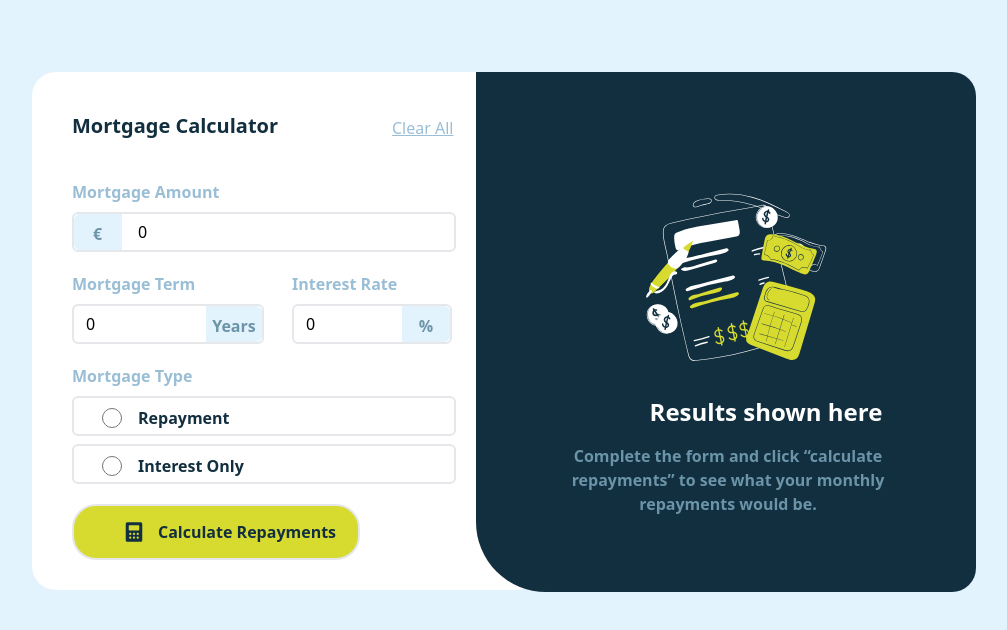
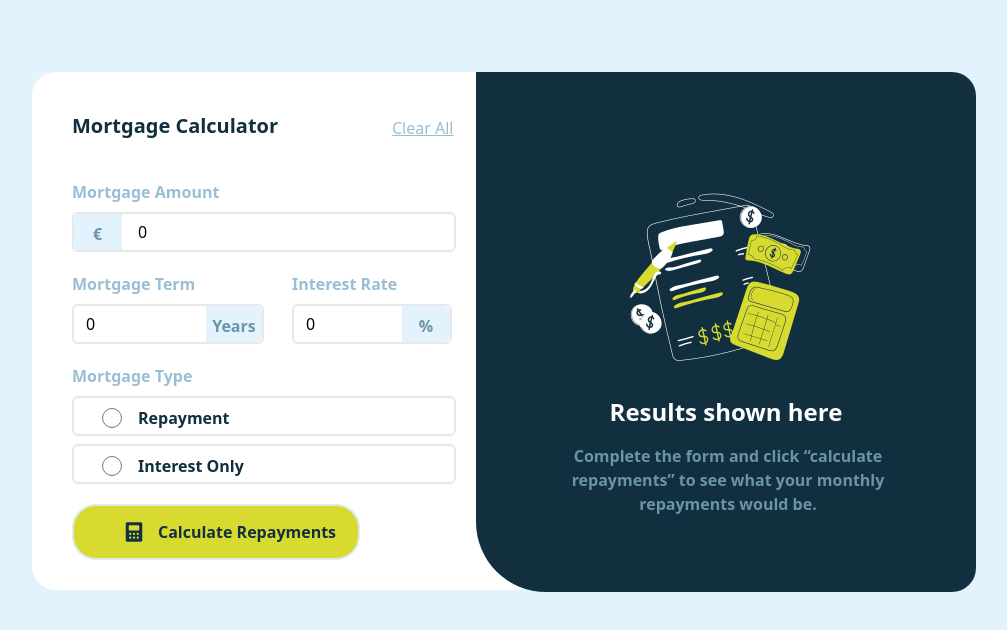
Before and after one commit to Joshua65676/mortgage-repayment-calculator-main, a React (Vite) app: page / in a window 1280 px wide. Shown: the top 630 px of the page, without its empty margins (208-1215 px from the left). Built offline with nearby package versions, Linux system fonts and the light colour scheme.

Commit message:
first commit

```diff
--- a/package.json
+++ b/package.json
@@ -23,6 +23,7 @@
     "eslint": "^8.57.0",
     "eslint-plugin-react-hooks": "^4.6.2",
     "eslint-plugin-react-refresh": "^0.4.7",
+    "file-loader": "^6.2.0",
     "postcss": "^8.4.41",
     "tailwindcss": "^3.4.7",
     "typescript": "^5.2.2",
--- a/src/conpomnent/form.tsx
+++ b/src/conpomnent/form.tsx
@@ -2,6 +2,7 @@
 import React, { useState } from "react";
 import FormSide from "./formside";
 import Completed from "./completed";
+import Calculator from "../assets/icon-calculator.png"
 
 const Form: React.FC = () => {
   const [mortgageAmount, setMortgageAmount] = useState<number>(0);
@@ -150,7 +151,7 @@ const Form: React.FC = () => {
       <button onClick={calculateMonthlyPayment} className="md:ml-10 ml-10 border-2 md:w-72 w-80 h-14 rounded-3xl bg-Lime hover:bg-Limegb">
         <div onClick={toggleVisibility}>
           <div className="flex space-x-3 md:ml-12 ml-14">
-            <img src="icon-calculator.svg" alt="" className="" />
+            <img src={Calculator} alt="" className="" />
             <span className="font-bold text-Slate-900">Calculate Repayments</span>
           </div>
         </div>
--- a/src/conpomnent/formside.tsx
+++ b/src/conpomnent/formside.tsx
@@ -1,13 +1,13 @@
-// import { Illustration } from "../assets/illustration-empty.png"
+import  Illustration  from "../assets/illustration-empty.png"
 
 const FormSide = () => {
   return (
     <div className="">
-      <div className="text-center mt-28 space-y-4 sm:-ml-14 md:ml-0">
-        <div className="ml-40">
-            <img src="illustration-empty.svg" alt="" className="" />
+      <div className="text-center mt-28 space-y-4 sm:-ml-16 md:ml-0">
+        <div className="md:ml-36 sm:ml-44">
+            <img src={Illustration} alt="" className="" />
         </div>
-        <div className="sm:ml-20">
+        <div className="sm:ml-20 md:ml-0">
             <h1 className="text-White text-2xl font-semibold">Results shown here</h1>
         </div>
         <div className="sm:ml-24 md:ml-0">
--- /dev/null
+++ b/src/constants/index.js
@@ -0,0 +1,4 @@
+{
+    test: /\.(png|jp(e*)g|svg|gif)$/;
+    use: ['file-loader'],
+}
```
Also changed, not shown: types/index.d.ts (added, +19 -0 lines), 1 other file (tests, documents, lock files or other folders).
